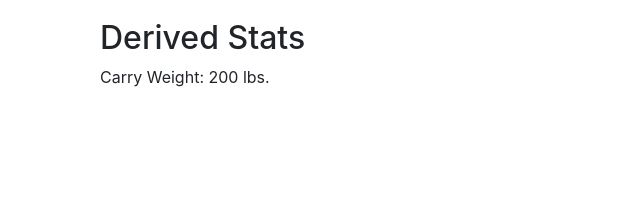
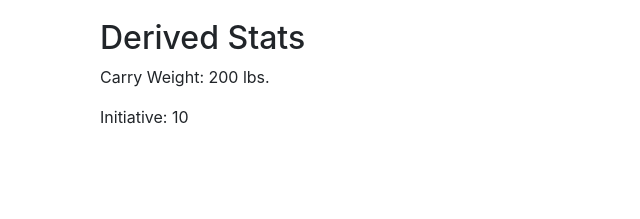
Before and after one commit to Hillgrove/Fallout2D20-Character-Creator, a Flask app: page /choose_stats/1 in a window 1280 px wide. Shown: the part 581-800 px from the top of the page, without its empty margins (0-640 px from the left). Run offline with Flask 3, Linux system fonts and the light colour scheme; a user stored in the database is signed in; tables that the repository leaves empty hold one stand-in row (values such as "Sample post"); some libraries are stand-ins or nearby versions.

Commit message:
added initiative

```diff
--- a/app/templates/choose_stats.html
+++ b/app/templates/choose_stats.html
@@ -42,6 +42,7 @@
     <div class="mt-4">
         <h2>Derived Stats</h2>
         <p>Carry Weight: <span id="carry_weight"></span> lbs.</p>
+        <p>Initiative: <span id="initiative"></span></p>
     </div>
 </div>
 
@@ -88,8 +89,14 @@ function updateTotalPoints() {
 
 function updateDerivedStats() {
     var strength = parseInt(document.getElementById('strength').value);
+    var perception = parseInt(document.getElementById('perception').value);
+    var agility = parseInt(document.getElementById('agility').value);
+
     var carryWeight = {{ carry_weight_base }} + (strength * 10);
     document.getElementById('carry_weight').innerText = carryWeight;
+
+    var initiative = perception + agility;
+    document.getElementById('initiative').innerText = initiative;
 }
 
 updateTotalPoints();
```
